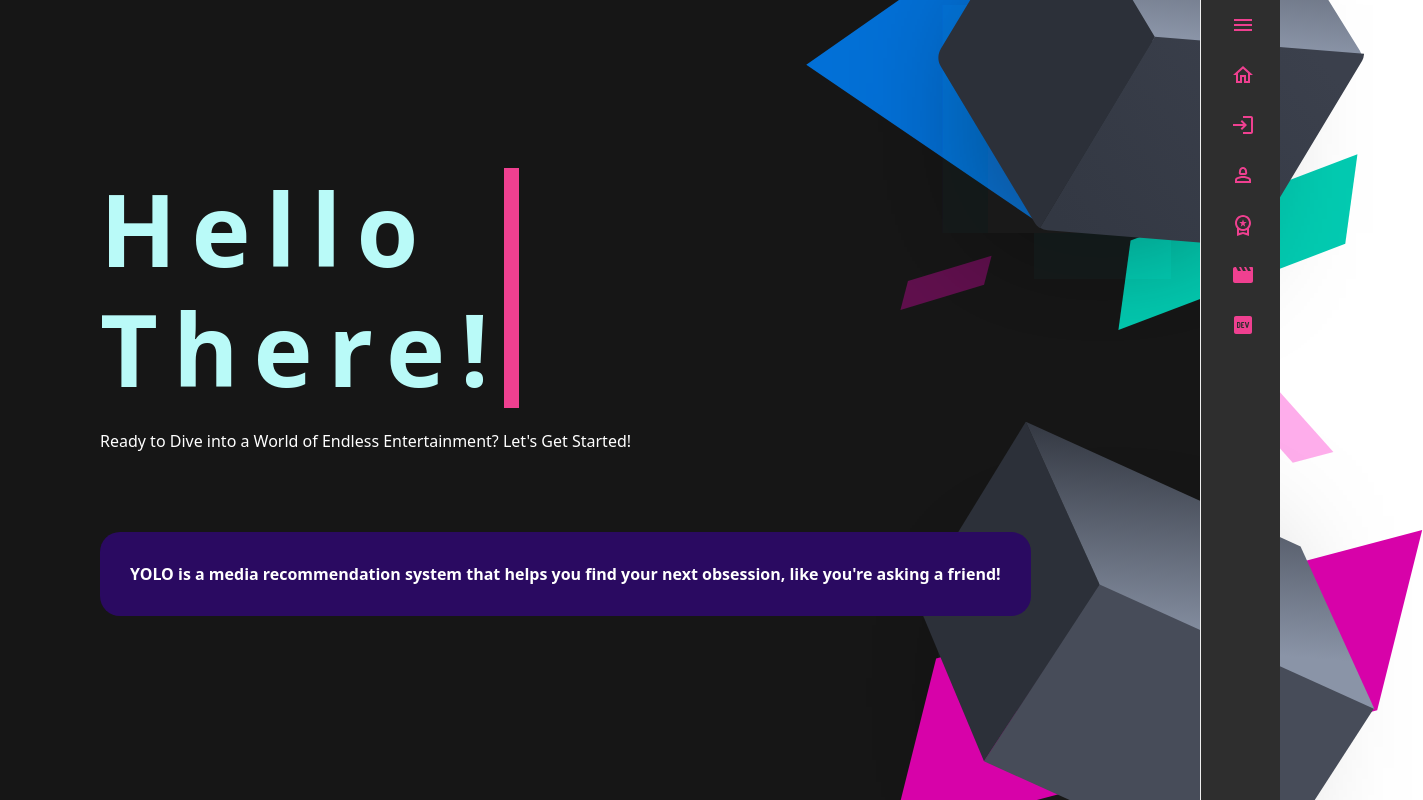
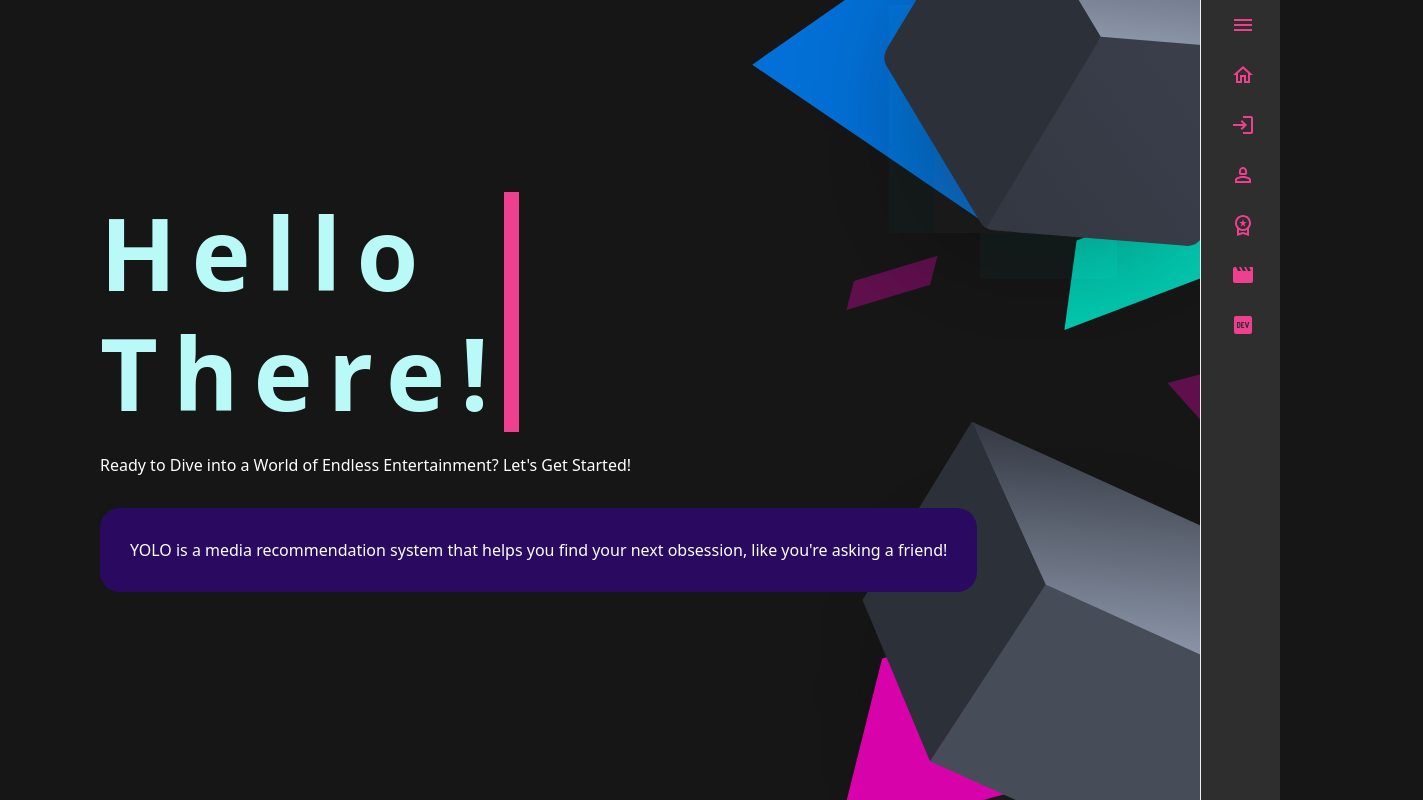
Before and after one commit to Isuru2701/Yolo2.0, a React (Create React App) app: page / in a window 1280 px wide. Shown: the top 800 px of the page, 1423 px wide, since content can reach past the window. Built offline with nearby package versions, Linux system fonts and the light colour scheme.

Commit message:
set root color to base-black

```diff
--- a/src/App.css
+++ b/src/App.css
@@ -7,6 +7,14 @@
   align-items: flex-start;
   flex-direction: column;
   flex-grow: 1;
+  overflow: hidden;
+
+}
+
+
+
+.landing-container::-webkit-scrollbar {
+  display: none;
 }
 
 .landing-title {
@@ -15,7 +23,7 @@
   align-items: flex-start;
   justify-content: center;
   width: 100wv;
-  float:left;
+  float: left;
   /* text-align: center; */
   margin-left: 100px;
   min-height: 90vh;
@@ -46,6 +54,12 @@
   letter-spacing: 0.15em; /* Adjust as needed */
   color: var(--sharp-accent);
   animation: typing 2s steps(40, end), blink-caret 0.75s step-end infinite;
+}
+
+.fixed-image {
+  width: 100%;
+  height: 100%;
+  z-index: -1;
 }
 
 /* The typing animation */
--- a/src/App.js
+++ b/src/App.js
@@ -8,23 +8,21 @@ function App() {
         <div>
           <h1 style={{ fontSize: '100px', fontWeight: '700', overflow: 'hidden', borderRight: '0.15em solid var(--tone-highlight)', whiteSpace: 'nowrap', margin: '0 auto', letterSpacing: '0.15em', color: 'var(--sharp-accent)', animation: 'typing 2s steps(40, end), blink-caret 0.75s step-end infinite' }}>Hello <br /> There!</h1>
           <div className="image-container" style={{ position: 'absolute', top: '50%', right: '20px', transform: 'translateY(-50%)' }}>
-          <img src='feature-icon-02.svg' className="fixed-image" style={{ width: '300%' , objectFit: 'cover' }} alt="Feature Icon" />
+            <img src='feature-icon-02.svg' className="fixed-image" style={{ width: '300%', objectFit: 'cover' }} alt="Feature Icon" />
             <img src='feature-icon-05.svg' className="fixed-image" style={{ width: '300%', objectFit: 'cover' }} alt="Feature Icon" />
           </div>
         </div>
         <br />
         <h6 style={{ color: 'white', textAlign: 'center' }}> Ready to Dive into a World of Endless Entertainment? Let's Get Started!</h6>
         <br />
-      <br />
-      <br />
-      <p style={{ border: 'none', textAlign: 'center', backgroundColor: 'var(--deep-blue)', borderRadius: '20px', padding: '30px', color: 'var(--highlight-white)', zIndex: 20, fontWeight: 'bold' }}>YOLO is a media recommendation system that helps you find your next obsession, like you're asking a friend!</p>
+        <p style={{ border: 'none', textAlign: 'center', backgroundColor: 'var(--deep-blue)', borderRadius: '20px', padding: '30px', color: 'var(--highlight-white)', zIndex: 20}}>YOLO is a media recommendation system that helps you find your next obsession, like you're asking a friend!</p>
       </div>
       {/*
       <div className='prompts'> */}
-      <center><button id="prompt"> Get prompt </button></center>
+      <center><button id="prompt" onClick={() => window.location.href = '/#chat'}> Lets chat! </button></center>
       {/* </div> */}
 
-      <div className='text_area'>
+      <div className='text_area' id='chat'>
         <h2 id='write'>Write your prompt here:</h2>
         <br />
         <textarea rows="4" cols="50"></textarea>
--- a/src/index.css
+++ b/src/index.css
@@ -17,3 +17,9 @@ code {
   font-size: medium;
 
 }
+
+:root {
+  -ms-overflow-style: none; /* IE and Edge */
+  scrollbar-width: none; /* Firefox */
+  background-color: var(--base-black);
+}
```
Lines whose indentation alone changed are shown as unchanged.
